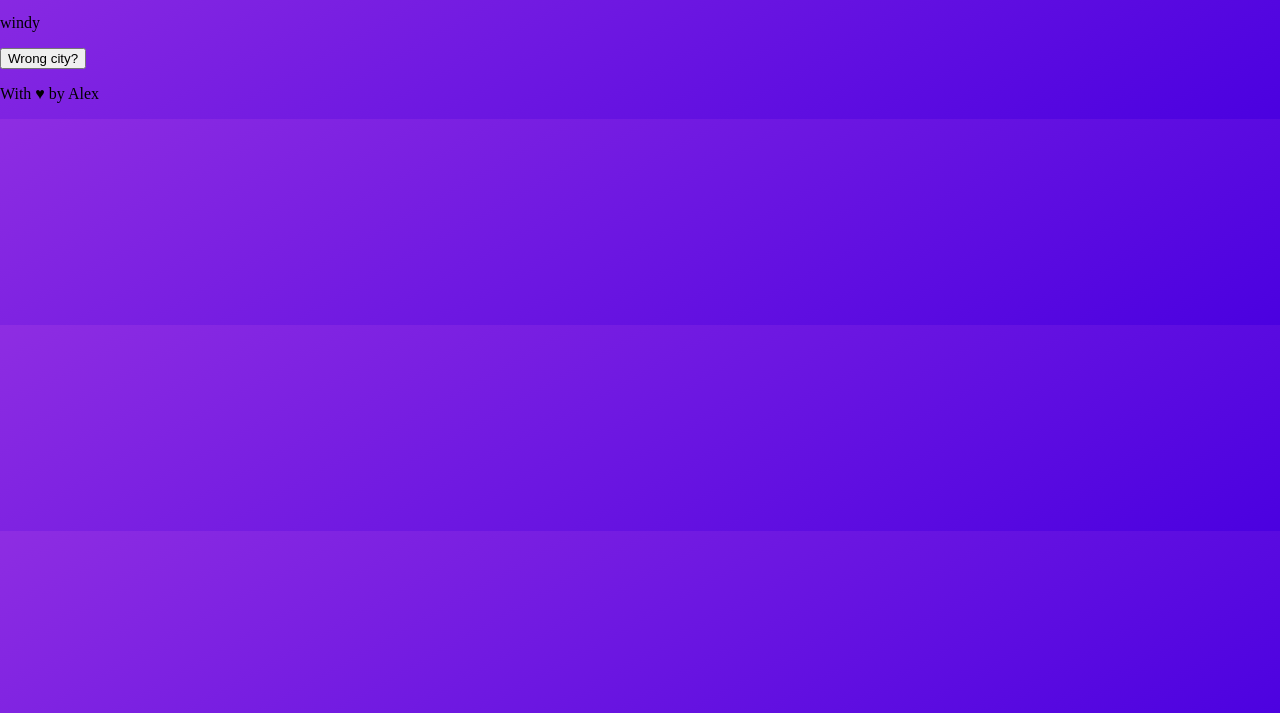
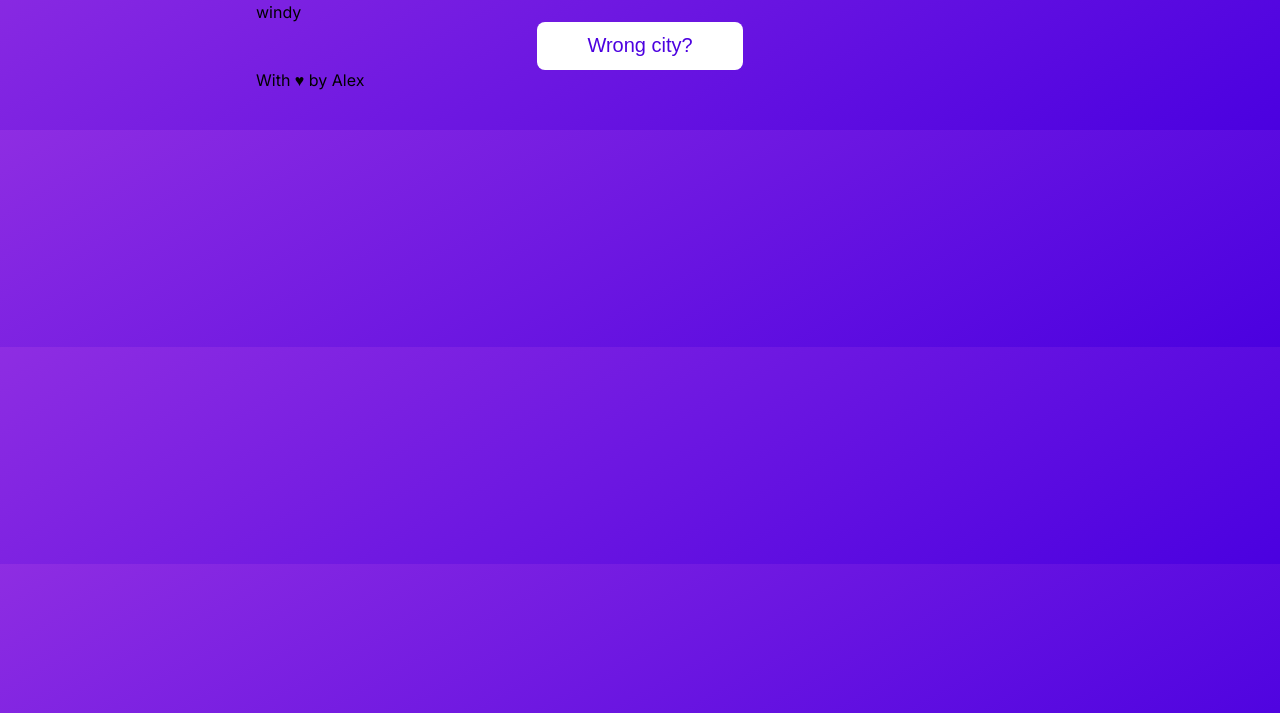
Before and after one commit to AnatolyKostarev/WeatherForecast-JS, a plain HTML site: page index.html in a window 1280 px wide. Shown: the part 87-800 px from the top of the page. Drawn offline with Linux system fonts and the light colour scheme.

Commit message:
Add essential styles for app

```diff
--- a/css/style.css
+++ b/css/style.css
@@ -1,5 +1,39 @@
+@import "/css/forecast.css";
+
 body {
   margin: 0;
   padding: 0;
+  width: 100%;
+  font-family: "Inter", sans-serif;
   background: linear-gradient(150.63deg, #8e2de2 0%, #4a00e0 101%);
 }
+
+h1,
+h2,
+h3,
+p {
+  margin: 0;
+  padding: 0;
+}
+
+.container {
+  margin: auto;
+  padding: 40px;
+  max-width: 768px;
+  box-sizing: content-box;
+}
+
+.forecast__button {
+  display: block;
+  margin: 0 auto;
+  padding: 5px 50px 7px;
+  background: rgba(255, 255, 255, 1);
+  border: 0;
+  border-radius: 8px;
+  font-size: 20px;
+  font-weight: 400;
+  line-height: 36px;
+  text-align: center;
+  color: rgba(76, 1, 224, 1);
+  cursor: pointer;
+}
```
